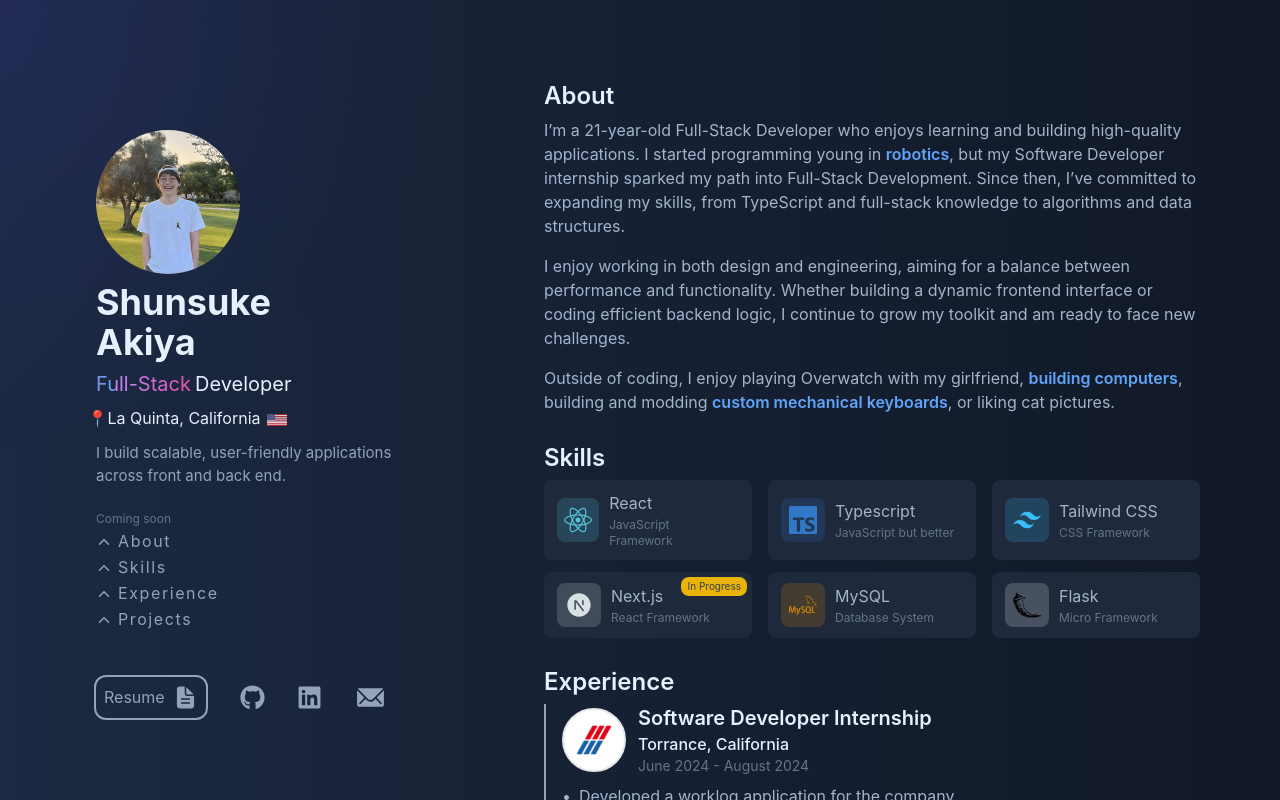
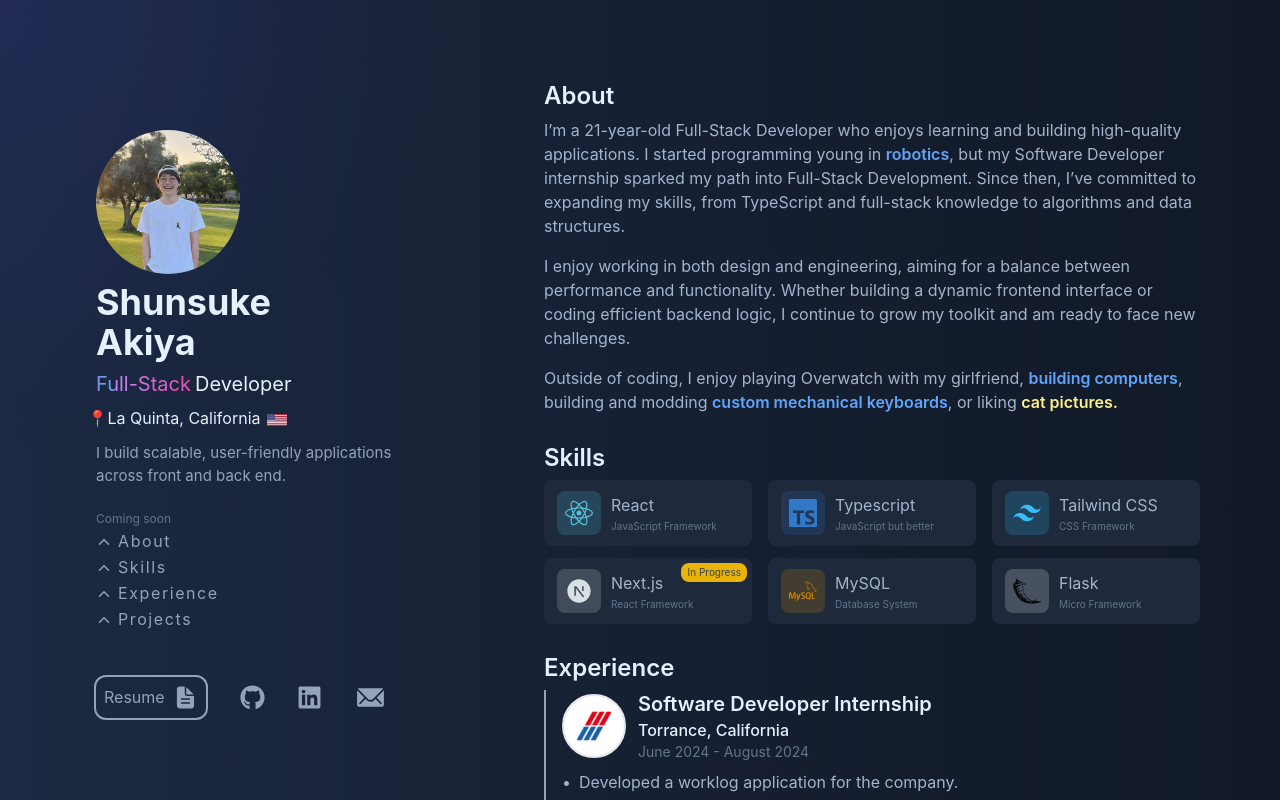
Before and after one commit to shunakiya/portfolio, a React (Vite) app: page / in a window 1280 px wide. Shown: the top 800 px of the page. Built offline with nearby package versions, Linux system fonts and the light colour scheme.

Commit message:
updated resume, fixed cursor highlighting, changed skills description font size

```diff
--- a/src/App.tsx
+++ b/src/App.tsx
@@ -37,7 +37,7 @@ export default function App() {
     <div className="bg-gradient-to-r from-[#1c2942] via-[#162033] to-[#111927] min-h-screen relative">
       {/* cursor */}
       <div
-        className="fixed pointer-events-none sm:flex md:flex hidden"
+        className="fixed pointer-events-none sm:flex md:flex hidden select-none"
         style={{
           left: `${newMouseCoordinate[0]}px`,
           top: `${newMouseCoordinate[1]}px`,
--- a/src/components/About.tsx
+++ b/src/components/About.tsx
@@ -40,7 +40,10 @@ export default function About() {
           >
             custom mechanical keyboards
           </a>
-          , or liking <a>cat pictures.</a>
+          , or liking{" "}
+          <a className="font-semibold text-yellow-200 hover:text-yellow-400 hover:cursor-[url('./assets/yeti.png'),auto]">
+            cat pictures.
+          </a>
         </p>
       </div>
     </div>
--- a/src/components/Skills.tsx
+++ b/src/components/Skills.tsx
@@ -16,7 +16,7 @@ export default function Skills() {
             <p className="text-base mb-0.5 text-[#a4b4cb] transition-colors duration-150 ease-in-out group-hover:text-[#e6f0ff]">
               React
             </p>
-            <p className="text-xs text-slate-500 transition-colors duration-150 ease-in-out group-hover:text-[#a4b4cb]">
+            <p className="text-[10px] text-slate-500 transition-colors duration-150 ease-in-out group-hover:text-[#a4b4cb]">
               JavaScript Framework
             </p>
           </div>
@@ -30,7 +30,7 @@ export default function Skills() {
             <p className="text-base mb-0.5 text-[#a4b4cb] transition-colors duration-150 ease-in-out group-hover:text-[#e6f0ff]">
               Typescript
             </p>
-            <p className="text-xs text-slate-500 transition-colors duration-150 ease-in-out group-hover:text-[#a4b4cb]">
+            <p className="text-[10px] text-slate-500 transition-colors duration-150 ease-in-out group-hover:text-[#a4b4cb]">
               JavaScript but better
             </p>
           </div>
@@ -44,7 +44,7 @@ export default function Skills() {
             <p className="text-base mb-0.5 text-[#a4b4cb] transition-colors duration-150 ease-in-out group-hover:text-[#e6f0ff]">
               Tailwind CSS
             </p>
-            <p className="text-xs text-slate-500 transition-colors duration-150 ease-in-out group-hover:text-[#a4b4cb]">
+            <p className="text-[10px] text-slate-500 transition-colors duration-150 ease-in-out group-hover:text-[#a4b4cb]">
               CSS Framework
             </p>
           </div>
@@ -60,7 +60,7 @@ export default function Skills() {
             <p className="text-base mb-0.5 text-[#a4b4cb] transition-colors duration-150 ease-in-out group-hover:text-[#e6f0ff]">
               Next.js
             </p>
-            <p className="text-xs text-slate-500 transition-colors duration-150 ease-in-out group-hover:text-[#a4b4cb]">
+            <p className="text-[10px] text-slate-500 transition-colors duration-150 ease-in-out group-hover:text-[#a4b4cb]">
               React Framework
             </p>
           </div>
@@ -78,7 +78,7 @@ export default function Skills() {
             <p className="text-base mb-0.5 text-[#a4b4cb] transition-colors duration-150 ease-in-out group-hover:text-[#e6f0ff]">
               MySQL
             </p>
-            <p className="text-xs text-slate-500 transition-colors duration-150 ease-in-out group-hover:text-[#a4b4cb]">
+            <p className="text-[10px] text-slate-500 transition-colors duration-150 ease-in-out group-hover:text-[#a4b4cb]">
               Database System
             </p>
           </div>
@@ -92,7 +92,7 @@ export default function Skills() {
             <p className="text-base mb-0.5 text-[#a4b4cb] transition-colors duration-150 ease-in-out group-hover:text-[#e6f0ff]">
               Flask
             </p>
-            <p className="text-xs text-slate-500 transition-colors duration-150 ease-in-out group-hover:text-[#a4b4cb]">
+            <p className="text-[10px] text-slate-500 transition-colors duration-150 ease-in-out group-hover:text-[#a4b4cb]">
               Micro Framework
             </p>
           </div>
```
Also changed, not shown: 1 other file (tests, documents, lock files or other folders).
